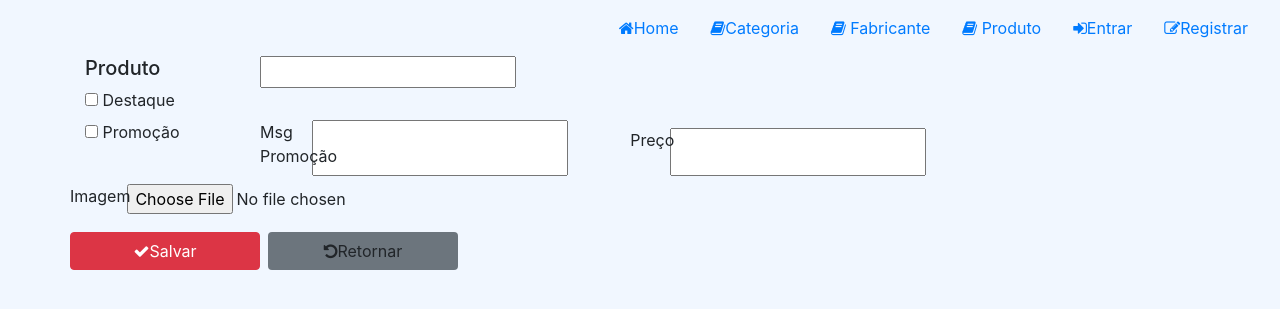
After one commit to JpRevolut/PSI2025, a Django app: page /produto/create in a window 1280 px wide. The commit adds this page. Shown: the top 309 px of the page. Run offline with Django 4.2, Linux system fonts and the light colour scheme; some libraries are stand-ins or nearby versions.

Commit message:
atualizacao

```diff
--- /dev/null
+++ b/loja/templates/produto/produto-create.html
@@ -0,0 +1,50 @@
+{% extends "base.html" %}
+{% load static %}
+{% block title %}Início{% endblock %}
+{% block styles %}
+<link rel="stylesheet" href="{% static 'css/home.css' %}">
+{% endblock %}
+{% block content %}
+<div id="content">
+    <div class="container">
+        <form method="POST" enctype="multipart/form-data" action="/produto/create">
+            {% csrf_token %}
+            <div class="row">
+                <h5 for="Produto" class="col-md-2">Produto</h5>
+                <input name="Produto">
+            </div>
+            <div class="row">
+                <div class="col-md-2">
+                    <input type="checkbox" name="destaque">
+                    <label for="destaque">Destaque</label>
+                </div>
+            </div>
+            <div class="row">
+                <div class="col-md-2">
+                    <input type="checkbox" name="promocao">
+                    <label for="promocao">Promoção</label>
+                </div>
+                <div class="row">
+                    <label for="msgPromocao" class="col-md-2">Msg Promoção</label>
+                    <input name="msgPromocao">
+                </div>
+                <div class="row mt-2">
+                    <label for="preco" class="col-md-2">Preço</label>
+                    <input name="preco">
+                </div>
+                <div class="row mt-2">
+                    <label for="image" class="col-md-2">Imagem</label>
+                    <input type="file" name="image">
+                </div>
+            </div>
+            <div class="row">
+                <button type="submit" class="btn btn-danger col-md-2 mt-3 mr-2"><i class="fa fa-check"></i>Salvar</button>
+                <a href={% url 'produto' %} class="btn bg-secondary col-md-2 mt-3"><i class="fa fa-rotate-left"></i>Retornar</a>
+            </div>
+        </form>
+    </div>
+</div>
+{% endblock %}
+{% block scripts %}
+<script src="{% static 'js/home.js' %}"></script>
+{% endblock %}
--- a/loja/templates/produto/produto.html
+++ b/loja/templates/produto/produto.html
@@ -7,7 +7,9 @@
 {% block content %}
 <div id="content">
     <div class="container">
-    <div class="alert alert-info">Produtos encontrados [{{ produtos |length }}]</div>
+    <div class="alert alert-info">
+        <a href={% url 'create_produto' %} class="btn btn-primary mr-2"> <i class="fa fa-plus"></i> Novo Produto</a>
+        Produtos encontrados [{{ produtos |length }}]</div>
     {% for prod in produtos %}
         <div class="row">
             <h5 class="col-md-3">{{prod.Produto}}</h5>
--- a/loja/urls/Produtourls.py
+++ b/loja/urls/Produtourls.py
@@ -1,5 +1,5 @@
 from django.urls import path
-from loja.views.Produtoview import list_produto_view, edit_produto_view, edit_produto_postback, details_produto_view, delete_produto_view, delete_produto_postback
+from loja.views.Produtoview import list_produto_view, edit_produto_view, edit_produto_postback, details_produto_view, delete_produto_view, delete_produto_postback, create_produto_view
 urlpatterns = [
 path("", list_produto_view, name='produto'),
 path("<int:id>", list_produto_view, name='details_produto'),
@@ -10,4 +10,5 @@ path("edit", edit_produto_postback, name='edit_produto_postback'),
 path("details/<int:id>", details_produto_view, name= 'details_produto'),
 path("delete/<int:id>", delete_produto_view, name='delete_produto'),
 path("delete", delete_produto_postback, name='delete_produto_postback'),
+path("create", create_produto_view, name='create_produto'),
 ]
--- a/loja/views/Produtoview.py
+++ b/loja/views/Produtoview.py
@@ -1,7 +1,52 @@
 from django.shortcuts import render, redirect
-from loja.models import Produto
+from loja.models import Produto, Fabricante, Categoria
 from datetime import timedelta, datetime
 from django.utils import timezone
+from django.core.files.storage import FileSystemStorage
+def create_produto_view(request, id=None):
+    # Processa o post back gerado pela action
+    if request.method == 'POST':
+        produto = request.POST.get("Produto")
+        destaque = request.POST.get("destaque")
+        promocao = request.POST.get("promocao")
+        msgPromocao = request.POST.get("msgPromocao")
+        preco = request.POST.get("preco")
+        image = request.POST.get("image")
+        print("postback-create")
+        print(produto)
+        print(destaque)
+        print(promocao)
+        print(msgPromocao)
+        print(preco)
+        print(image)
+    try:
+        obj_produto = Produto()
+        obj_produto.Produto = produto
+        obj_produto.destaque = (destaque is not None)
+        obj_produto.promocao = (promocao is not None)
+        if msgPromocao is not None:
+            obj_produto.msgPromocao = msgPromocao
+        obj_produto.preco = 0
+        if (preco is not None) and ( preco != ""):
+            obj_produto.preco = preco
+        obj_produto.criado_em = timezone.now()
+        obj_produto.alterado_em = obj_produto.criado_em
+        #Se for anexado arquivo, salva na pasta e guarda nome no objeto
+        if request.FILES is not None:
+            num_files = len(request.FILES.getlist('image'))
+        if num_files > 0:
+            imagefile = request.FILES['image']
+            print(imagefile)
+            fs = FileSystemStorage()
+            filename = fs.save(imagefile.name, imagefile)
+        if (filename is not None) and (filename != ""):
+            obj_produto.image = filename
+        obj_produto.save()
+        print("Produto %s salvo com sucesso" % produto)
+    except Exception as e:
+        print("Erro inserindo produto: %s" % e)
+        return redirect("/produto")
+    return render(request, template_name='produto/produto-create.html',status=200)
 def list_produto_view(request, id=None): [...]
 def edit_produto_view(request, id=None): [...]
 def edit_produto_postback(request, id=None):
@@ -94,3 +139,5 @@ def delete_produto_postback(request, id=None):
     except Exception as e:
         print("Erro salvando edição de produto: %s" % e)
     return redirect("/produto")
+def create_produto_view(request, id=None):
+    return render(request, template_name='produto/produto-create.html',status=200)
```
